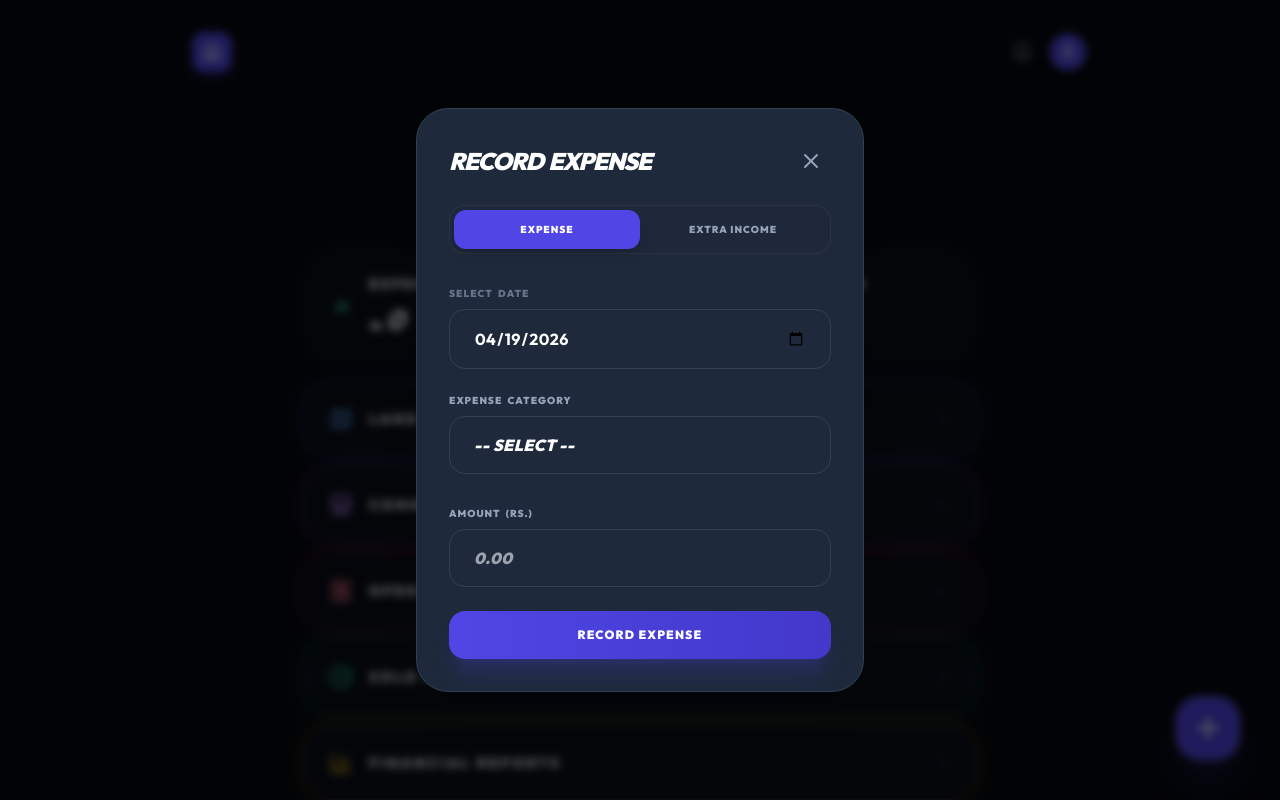
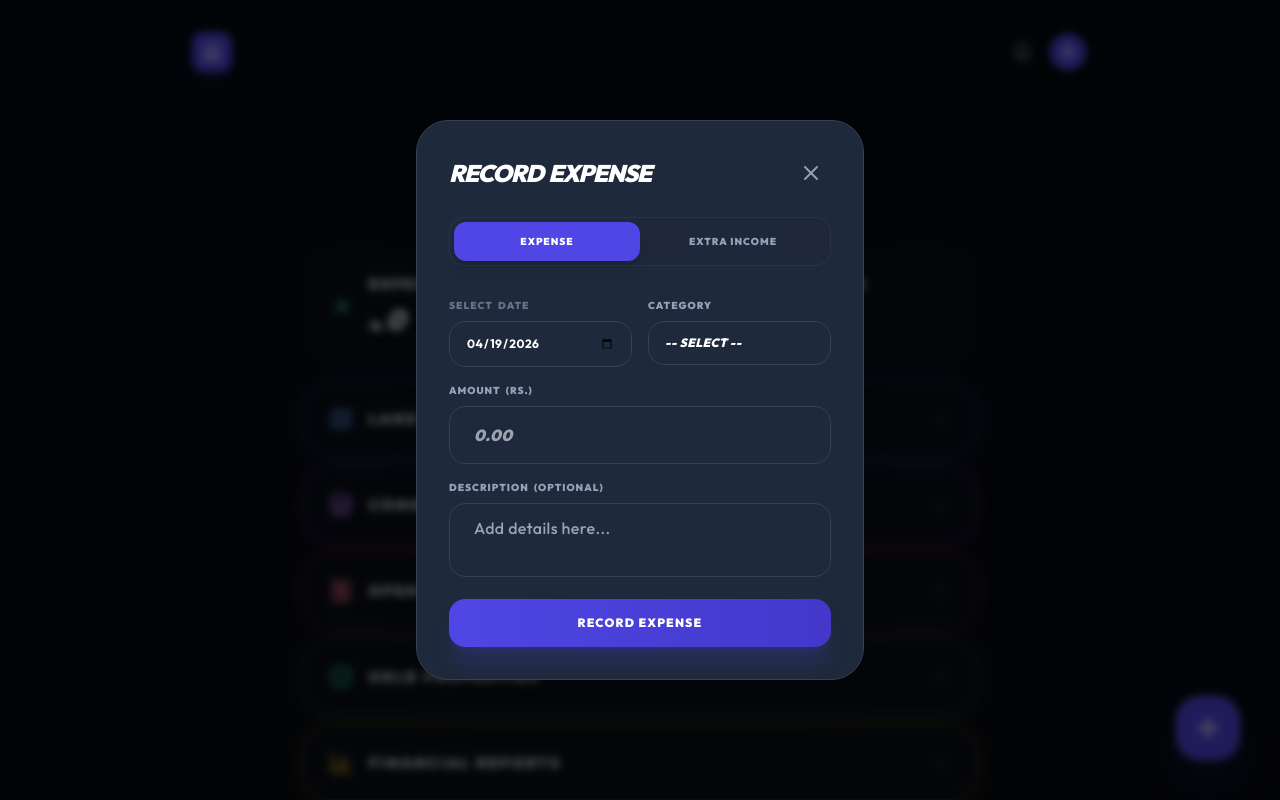
Before and after one commit to alikhalid2002/jatalaproperties, a React (Vite) app: page / in a window 1280 px wide. Both pictures are taken after a click on the button 1208 px from the left and 728 px from the top of the page. Built offline with nearby package versions, Linux system fonts and the light colour scheme; no server answers; the database is empty; a web font is replaced by a local one.

Commit message:
Auto-deploy update

```diff
--- a/src/AddEntryModal.jsx
+++ b/src/AddEntryModal.jsx
@@ -6,6 +6,7 @@ const AddEntryModal = ({ isOpen, onClose, onAdd, isAdmin }) => {
   const [type, setType] = useState('expense');
   const [amount, setAmount] = useState('');
   const [label, setLabel] = useState('');
+  const [description, setDescription] = useState('');
   const [status, setStatus] = useState('received');
   const [date, setDate] = useState(new Date().toISOString().split('T')[0]);
 
@@ -18,7 +19,7 @@ const AddEntryModal = ({ isOpen, onClose, onAdd, isAdmin }) => {
     if (!isAdmin) return;
     setIsSaving(true);
     try {
-      await onAdd(type, { amount, label, status, date });
+      await onAdd(type, { amount, label, status, date, description });
       onClose();
     } catch (error) {
        console.error("Modal Save Error:", error);
@@ -57,8 +58,9 @@ const AddEntryModal = ({ isOpen, onClose, onAdd, isAdmin }) => {
           </button>
         </div>
 
-        <form onSubmit={handleSubmit} className="space-y-6">
+        <form onSubmit={handleSubmit} className="space-y-4">
 
+          <div className="grid grid-cols-2 gap-4">
             <div>
               <label className="block text-[10px] font-black text-slate-500 mb-2 uppercase tracking-widest">Select Date</label>
               <input
@@ -66,14 +68,14 @@ const AddEntryModal = ({ isOpen, onClose, onAdd, isAdmin }) => {
                 value={date}
                 disabled={!isAdmin}
                 onChange={(e) => setDate(e.target.value)}
-              className="w-full bg-slate-800 border border-slate-700 rounded-2xl py-4 px-6 text-white font-bold focus:border-indigo-500 transition-all outline-none cursor-pointer disabled:opacity-50"
+                className="w-full bg-slate-800 border border-slate-700 rounded-2xl py-3 px-4 text-white font-bold focus:border-indigo-500 transition-all outline-none cursor-pointer text-[12px] disabled:opacity-50"
                 required
               />
             </div>
 
             <div>
               <label className="block text-[10px] font-black text-slate-400 mb-2 uppercase tracking-widest">
-              {type === 'expense' ? 'Expense Category' : 'Income Source'}
+                {type === 'expense' ? 'Category' : 'Source'}
               </label>
               <select
                 disabled={!isAdmin}
@@ -82,7 +84,7 @@ const AddEntryModal = ({ isOpen, onClose, onAdd, isAdmin }) => {
                   const val = e.target.value;
                   if (val) setLabel(val);
                 }}
-              className="w-full bg-slate-800 border border-slate-700 rounded-2xl py-4 px-6 text-white font-black italic focus:border-indigo-500 transition-all outline-none appearance-none cursor-pointer mb-2 disabled:opacity-50"
+                className="w-full bg-slate-800 border border-slate-700 rounded-2xl py-3 px-4 text-white font-black italic focus:border-indigo-500 transition-all outline-none appearance-none cursor-pointer text-[12px] disabled:opacity-50"
                 required
               >
                 <option value="">-- SELECT --</option>
@@ -105,10 +107,10 @@ const AddEntryModal = ({ isOpen, onClose, onAdd, isAdmin }) => {
                 )}
               </select>
             </div>
+          </div>
 
           <div>
             <label className="block text-[10px] font-black text-slate-400 mb-2 uppercase tracking-widest">Amount (Rs.)</label>
-            <div className="relative">
             <input
               type="number"
               value={amount}
@@ -119,13 +121,24 @@ const AddEntryModal = ({ isOpen, onClose, onAdd, isAdmin }) => {
               required
             />
           </div>
+
+          <div>
+            <label className="block text-[10px] font-black text-slate-400 mb-2 uppercase tracking-widest">Description (Optional)</label>
+            <textarea
+              rows="2"
+              value={description}
+              disabled={!isAdmin}
+              onChange={(e) => setDescription(e.target.value)}
+              placeholder="Add details here..."
+              className="w-full bg-slate-800 border border-slate-700 rounded-2xl py-3 px-6 text-white font-medium focus:border-indigo-500 transition-all outline-none resize-none disabled:opacity-50"
+            />
           </div>
 
           {isAdmin ? (
             <button
               type="submit"
               disabled={isSaving}
-              className={`w-full bg-gradient-to-r from-indigo-600 to-indigo-700 py-4 rounded-2xl text-white font-black shadow-xl shadow-indigo-600/20 hover:scale-[1.02] active:scale-95 transition-all mt-4 text-xs uppercase tracking-widest ${isSaving ? 'opacity-50 cursor-not-allowed' : ''}`}
+              className={`w-full bg-gradient-to-r from-indigo-600 to-indigo-700 py-4 rounded-2xl text-white font-black shadow-xl shadow-indigo-600/20 hover:scale-[1.02] active:scale-95 transition-all mt-2 text-xs uppercase tracking-widest ${isSaving ? 'opacity-50 cursor-not-allowed' : ''}`}
             >
               {isSaving ? 'SAVING...' : `RECORD ${type === 'expense' ? 'EXPENSE' : 'INCOME'}`}
             </button>
```
Lines whose indentation alone changed are shown as unchanged.
